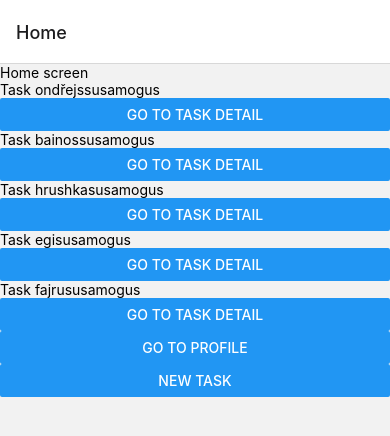
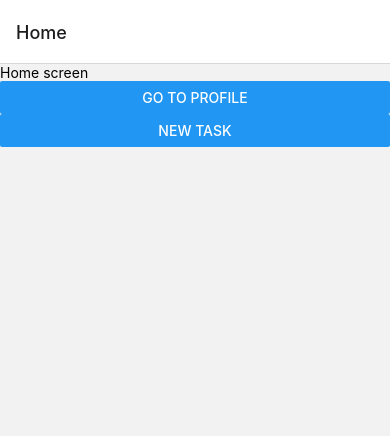
Before and after one commit to gyarab/2023-4e-benes.r-HabitTracker, a React Native app: screen / in a window 390 px wide. Shown: the top 436 px of the page. Built offline with nearby package versions, Linux system fonts and the light colour scheme.

Commit message:
HereWeGoAgain

```diff
--- a/App.js
+++ b/App.js
@@ -12,37 +12,31 @@ import { createNativeStackNavigator } from "@react-navigation/native-stack";
 import React, { useState, useEffect } from "react";
 
 const Stack = createNativeStackNavigator();
-var tasks = [
-  { name: "ondřejssusamogus" },
-  { name: "bainossusamogus" },
-  { name: "hrushkasusamogus" },
-  { name: "egisusamogus" },
-  { name: "fajrususamogus" },
-];
 
 export default function App() {
+  const [tasks, setTasks] = useState([]);
   return (
     <NavigationContainer>
       <Stack.Navigator>
-        <Stack.Screen
-          name="Home"
-          component={HomeScreen}
-          options={{ title: "Home" }}
-        />
+        <Stack.Screen name="Home" options={{ title: "Home" }}>
+          {({navigation}) => (<HomeScreen navigation={navigation} tasks={tasks}/>)}
+        </Stack.Screen>
         <Stack.Screen name="Profile" component={ProfileScreen} />
-        <Stack.Screen name="NewTask" component={NewTaskScreen} />
+        <Stack.Screen name="NewTask">
+          {({navigation}) => (<NewTaskScreen navigation={navigation} tasks={tasks} setTasks={setTasks}/>)}
+        </Stack.Screen>
         <Stack.Screen name="TaskDetail" component={TaskDetailScreen} />
       </Stack.Navigator>
     </NavigationContainer>
   );
 }
 
-const HomeScreen = ({ navigation }) => {
+const HomeScreen = ({ navigation, tasks }) => {
   return (
     <ScrollView>
       <Text>Home screen</Text>
-      {tasks.map((r) => (
-        <Task name={r.name} navigation={navigation}></Task>
+      {tasks.map((r, i) => (
+        <Task name={r.name} navigation={navigation} key={i}></Task>
       ))}
       <StatusBar style="auto" />
       <Button
@@ -63,20 +57,20 @@ const ProfileScreen = ({ navigation, route }) => {
   );
 };
 
-const NewTaskScreen = ({ navigation, route }) => {
-  const [text, onChangeText] = React.useState("Useless Text");
+const NewTaskScreen = ({ navigation, tasks, setTasks }) => {
+  const [text, setText] = React.useState("Useless Text");
   return (
     <View style={styles.container}>
       <Text>New Task screen</Text>
       <TextInput
         style={styles.input}
-        onChangeText={onChangeText}
+        onChangeText={setText}
         value={text}
       />
       <Button
         title="Save"
         onPress={() => {
-          tasks.push({ name: name });
+          setTasks([...tasks, { name: text }])
           navigation.navigate("Home");
         }}
       />
```
